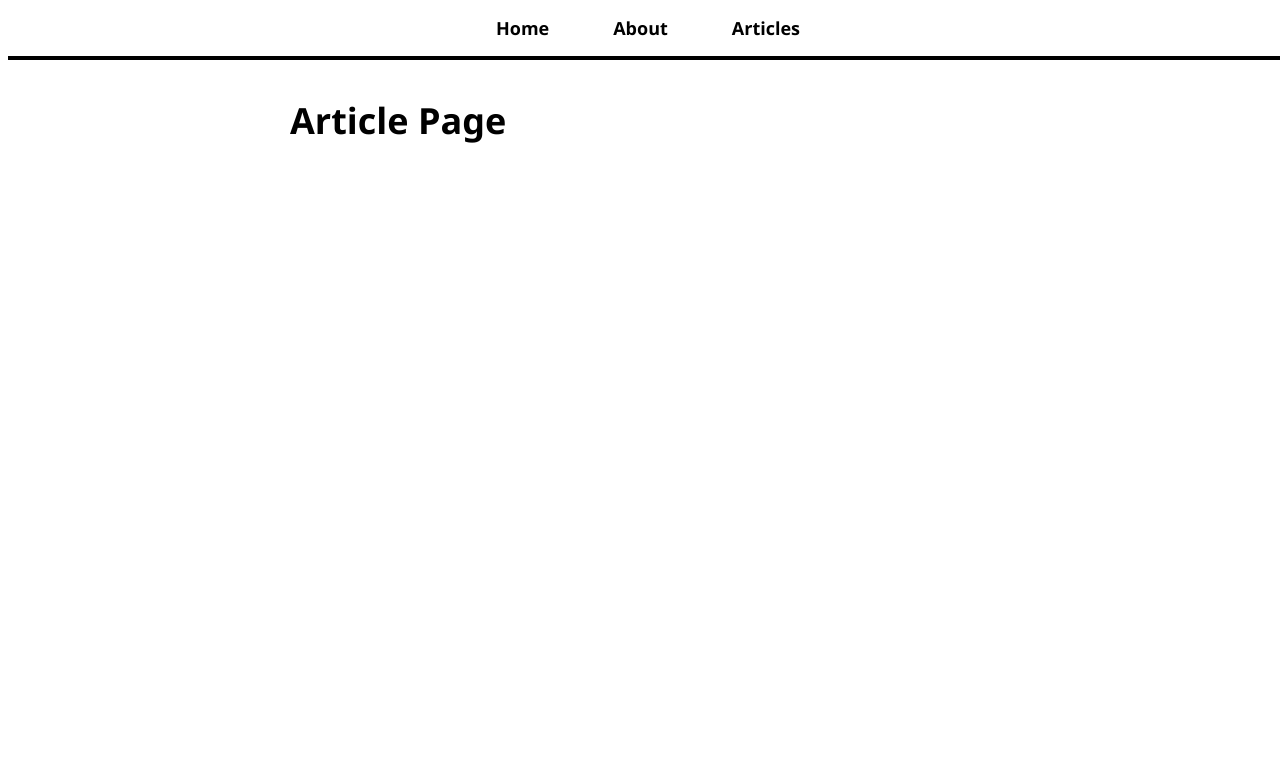
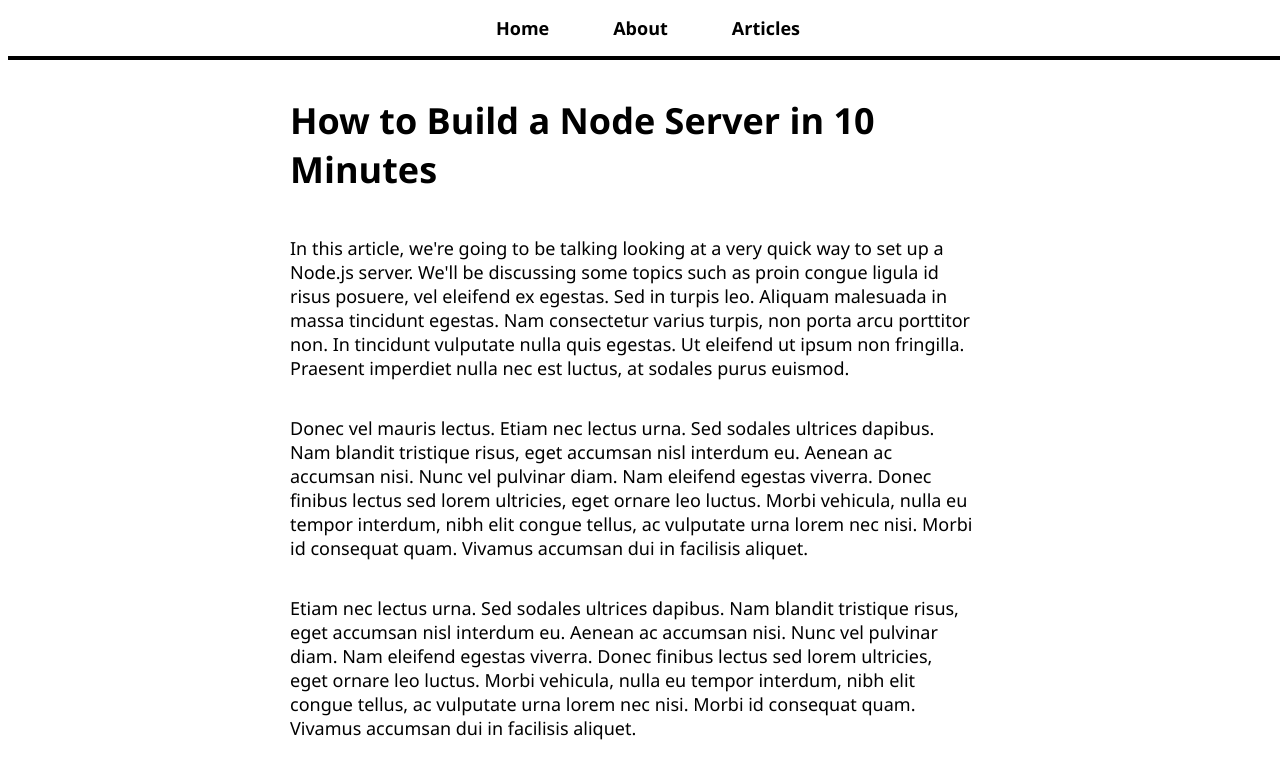
Before and after one commit to Code5linger/blog-site, a React (Vite) app: page /articles/learn-node in a window 1280 px wide. Shown: the top 778 px of the page. Built offline with nearby package versions, Linux system fonts and the light colour scheme.

Commit message:
02.07-creating_and_linking_the_articles_list

```diff
--- a/src/pages/ArticlePage.jsx
+++ b/src/pages/ArticlePage.jsx
@@ -1,5 +1,18 @@
+import { useParams } from 'react-router-dom';
+import articles from './article-content';
+
 const ArticlePage = () => {
-  return <h1>Article Page</h1>;
+  const { articleId } = useParams();
+  const article = articles.find((article) => article.name === articleId);
+
+  return (
+    <>
+      <h1>{article.title}</h1>
+      {article.content.map((paragraph, index) => (
+        <p key={index}>{paragraph}</p>
+      ))}
+    </>
+  );
 };
 
 export default ArticlePage;
--- a/src/pages/ArticlesListPage.jsx
+++ b/src/pages/ArticlesListPage.jsx
@@ -1,5 +1,20 @@
+import { Link } from 'react-router-dom';
+import articles from './article-content';
+
 const ArticleListPage = () => {
-  return <h1>ArticleList Page</h1>;
+  return (
+    <>
+      <h1>Articles</h1>
+      {articles.map((article, index) => (
+        <div key={index}>
+          <Link className="article-list-item" to={`/articles/${article.name}`}>
+            <h3>{article.title}</h3>
+            <p>{article.content[0].substring(0, 150)}...</p>
+          </Link>
+        </div>
+      ))}
+    </>
+  );
 };
 
 export default ArticleListPage;
--- /dev/null
+++ b/src/pages/article-content.jsx
@@ -0,0 +1,79 @@
+const articles = [
+  {
+    name: 'learn-react',
+    title: 'The Fastest Way to Learn React',
+    content: [
+      `Welcome! Today we're going to be talking about the fastest way to
+            learn React. We'll be discussing some topics such as proin congue
+            ligula id risus posuere, vel eleifend ex egestas. Sed in turpis leo.
+            Aliquam malesuada in massa tincidunt egestas. Nam consectetur varius turpis,
+            non porta arcu porttitor non. In tincidunt vulputate nulla quis egestas. Ut
+            eleifend ut ipsum non fringilla. Praesent imperdiet nulla nec est luctus, at
+            sodales purus euismod.`,
+      `Donec vel mauris lectus. Etiam nec lectus urna. Sed sodales ultrices dapibus.
+            Nam blandit tristique risus, eget accumsan nisl interdum eu. Aenean ac accumsan
+            nisi. Nunc vel pulvinar diam. Nam eleifend egestas viverra. Donec finibus lectus
+            sed lorem ultricies, eget ornare leo luctus. Morbi vehicula, nulla eu tempor
+            interdum, nibh elit congue tellus, ac vulputate urna lorem nec nisi. Morbi id
+            consequat quam. Vivamus accumsan dui in facilisis aliquet.`,
+      `Etiam nec lectus urna. Sed sodales ultrices dapibus.
+            Nam blandit tristique risus, eget accumsan nisl interdum eu. Aenean ac accumsan
+            nisi. Nunc vel pulvinar diam. Nam eleifend egestas viverra. Donec finibus lectus
+            sed lorem ultricies, eget ornare leo luctus. Morbi vehicula, nulla eu tempor
+            interdum, nibh elit congue tellus, ac vulputate urna lorem nec nisi. Morbi id
+            consequat quam. Vivamus accumsan dui in facilisis aliquet.`,
+    ],
+  },
+  {
+    name: 'learn-node',
+    title: 'How to Build a Node Server in 10 Minutes',
+    content: [
+      `In this article, we're going to be talking looking at a very quick way
+            to set up a Node.js server. We'll be discussing some topics such as proin congue
+            ligula id risus posuere, vel eleifend ex egestas. Sed in turpis leo.
+            Aliquam malesuada in massa tincidunt egestas. Nam consectetur varius turpis,
+            non porta arcu porttitor non. In tincidunt vulputate nulla quis egestas. Ut
+            eleifend ut ipsum non fringilla. Praesent imperdiet nulla nec est luctus, at
+            sodales purus euismod.`,
+      `Donec vel mauris lectus. Etiam nec lectus urna. Sed sodales ultrices dapibus.
+            Nam blandit tristique risus, eget accumsan nisl interdum eu. Aenean ac accumsan
+            nisi. Nunc vel pulvinar diam. Nam eleifend egestas viverra. Donec finibus lectus
+            sed lorem ultricies, eget ornare leo luctus. Morbi vehicula, nulla eu tempor
+            interdum, nibh elit congue tellus, ac vulputate urna lorem nec nisi. Morbi id
+            consequat quam. Vivamus accumsan dui in facilisis aliquet.`,
+      `Etiam nec lectus urna. Sed sodales ultrices dapibus.
+            Nam blandit tristique risus, eget accumsan nisl interdum eu. Aenean ac accumsan
+            nisi. Nunc vel pulvinar diam. Nam eleifend egestas viverra. Donec finibus lectus
+            sed lorem ultricies, eget ornare leo luctus. Morbi vehicula, nulla eu tempor
+            interdum, nibh elit congue tellus, ac vulputate urna lorem nec nisi. Morbi id
+            consequat quam. Vivamus accumsan dui in facilisis aliquet.`,
+    ],
+  },
+  {
+    name: 'my-thoughts-on-resumes',
+    title: 'My Thoughts on Resumes',
+    content: [
+      `Today is the day I talk about something which scares most people: resumes.
+            In reality, I'm not sure why people have such a hard time with proin congue
+            ligula id risus posuere, vel eleifend ex egestas. Sed in turpis leo.
+            Aliquam malesuada in massa tincidunt egestas. Nam consectetur varius turpis,
+            non porta arcu porttitor non. In tincidunt vulputate nulla quis egestas. Ut
+            eleifend ut ipsum non fringilla. Praesent imperdiet nulla nec est luctus, at
+            sodales purus euismod.`,
+      `Donec vel mauris lectus. Etiam nec lectus urna. Sed sodales ultrices dapibus.
+            Nam blandit tristique risus, eget accumsan nisl interdum eu. Aenean ac accumsan
+            nisi. Nunc vel pulvinar diam. Nam eleifend egestas viverra. Donec finibus lectus
+            sed lorem ultricies, eget ornare leo luctus. Morbi vehicula, nulla eu tempor
+            interdum, nibh elit congue tellus, ac vulputate urna lorem nec nisi. Morbi id
+            consequat quam. Vivamus accumsan dui in facilisis aliquet.`,
+      `Etiam nec lectus urna. Sed sodales ultrices dapibus.
+            Nam blandit tristique risus, eget accumsan nisl interdum eu. Aenean ac accumsan
+            nisi. Nunc vel pulvinar diam. Nam eleifend egestas viverra. Donec finibus lectus
+            sed lorem ultricies, eget ornare leo luctus. Morbi vehicula, nulla eu tempor
+            interdum, nibh elit congue tellus, ac vulputate urna lorem nec nisi. Morbi id
+            consequat quam. Vivamus accumsan dui in facilisis aliquet.`,
+    ],
+  },
+];
+
+export default articles;
```
